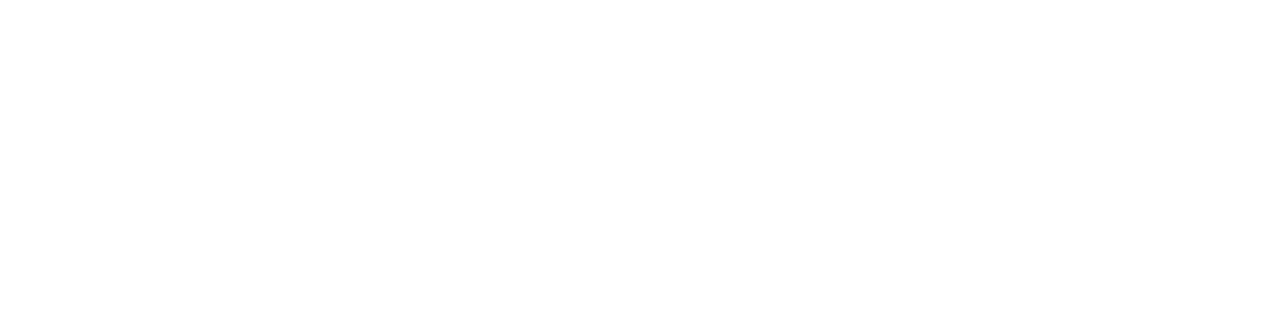
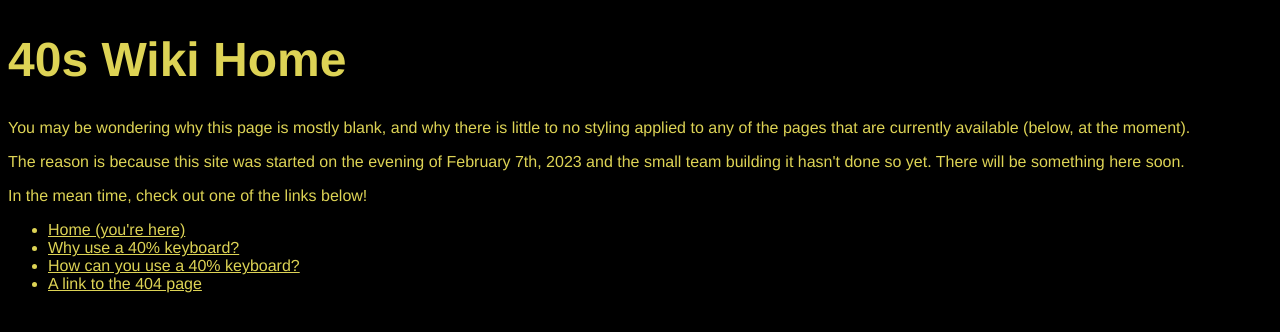
Before and after one commit to 40sWiki/40sWiki, a plain HTML site: page index.html in a window 1280 px wide. Drawn offline with Linux system fonts and the light colour scheme.

Commit message:
Added some temp styling and updated logo colors

```diff
--- a/assets/styles.css
+++ b/assets/styles.css
@@ -0,0 +1,17 @@
+body {
+    font-family: 'Helvetica Neue', Arial, sans-serif;
+    color: #ddd355;
+    background-color: #000000;
+}
+
+a:link {
+    color: #ddd355;
+}
+
+a:hover {
+    color: #b8b149;
+}
+
+a:visited {
+    color: #ddd355;
+}
--- a/index.html
+++ b/index.html
@@ -18,5 +18,19 @@
 
 
     <!--starts the body of the site-->
+    <h1 style="font-size: 3em;">40s Wiki Home</h1>
 
+    <p> You may be wondering why this page is mostly blank, and why there is little to no styling applied to any of the pages that are currently available (below, at the moment). </p>
+
+    <p> The reason is because this site was started on the evening of February 7th, 2023 and the small team building it hasn't done so yet. There will be something here soon.</p>
+
+    <p>
+        In the mean time, check out one of the links below!
+        <ul>
+            <li><a href="40s.wiki/">Home (you're here)</a></li>
+            <li><a href="40s.wiki/why">Why use a 40% keyboard?</a></li>
+            <li><a href="40s.wiki/how">How can you use a 40% keyboard?</a></li>
+            <li><a href="40s.wiki/404">A link to the 404 page</a></li>
+        </ul>
+    </p>
 </html>
```
Also changed, not shown: 404.html (+5 -1 lines), how.html (+2 -1 lines), why.html (+1 -0 lines), assets/40 keybord full logo.png, assets/favicon.png.
